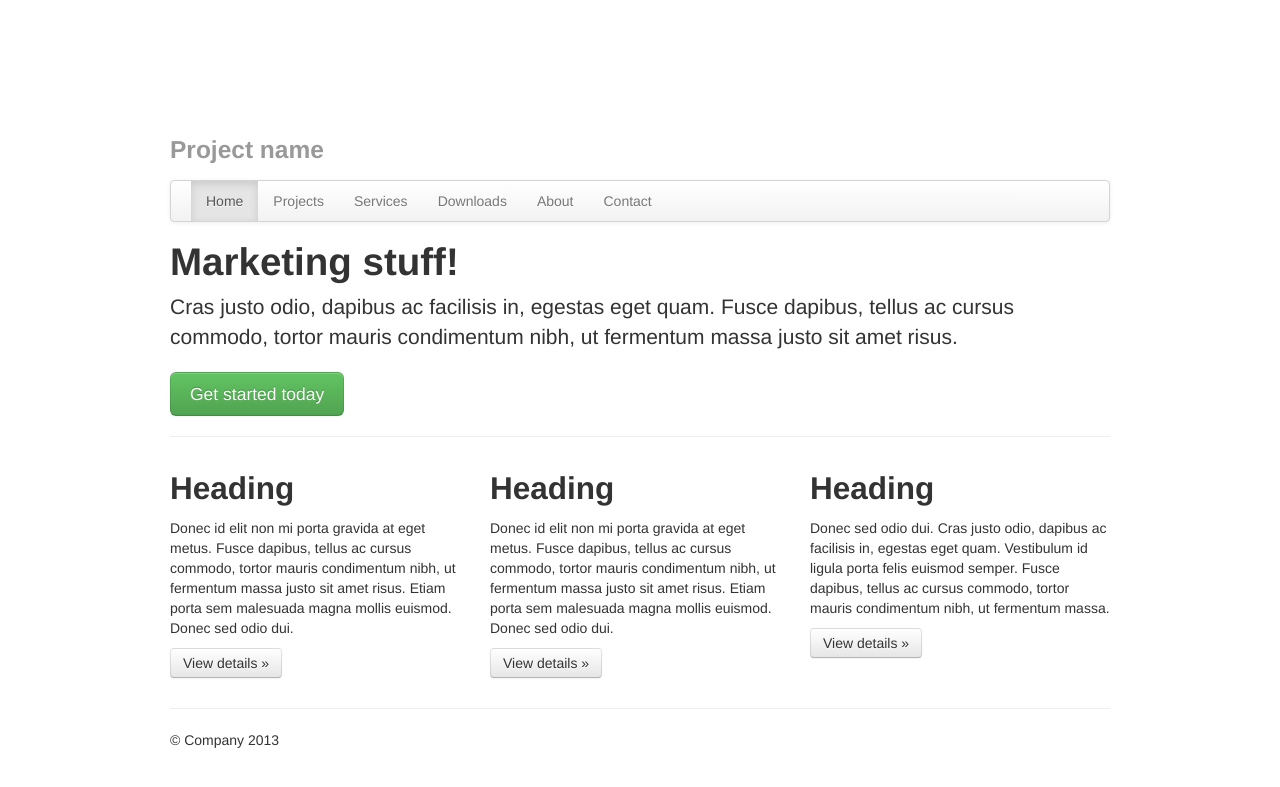
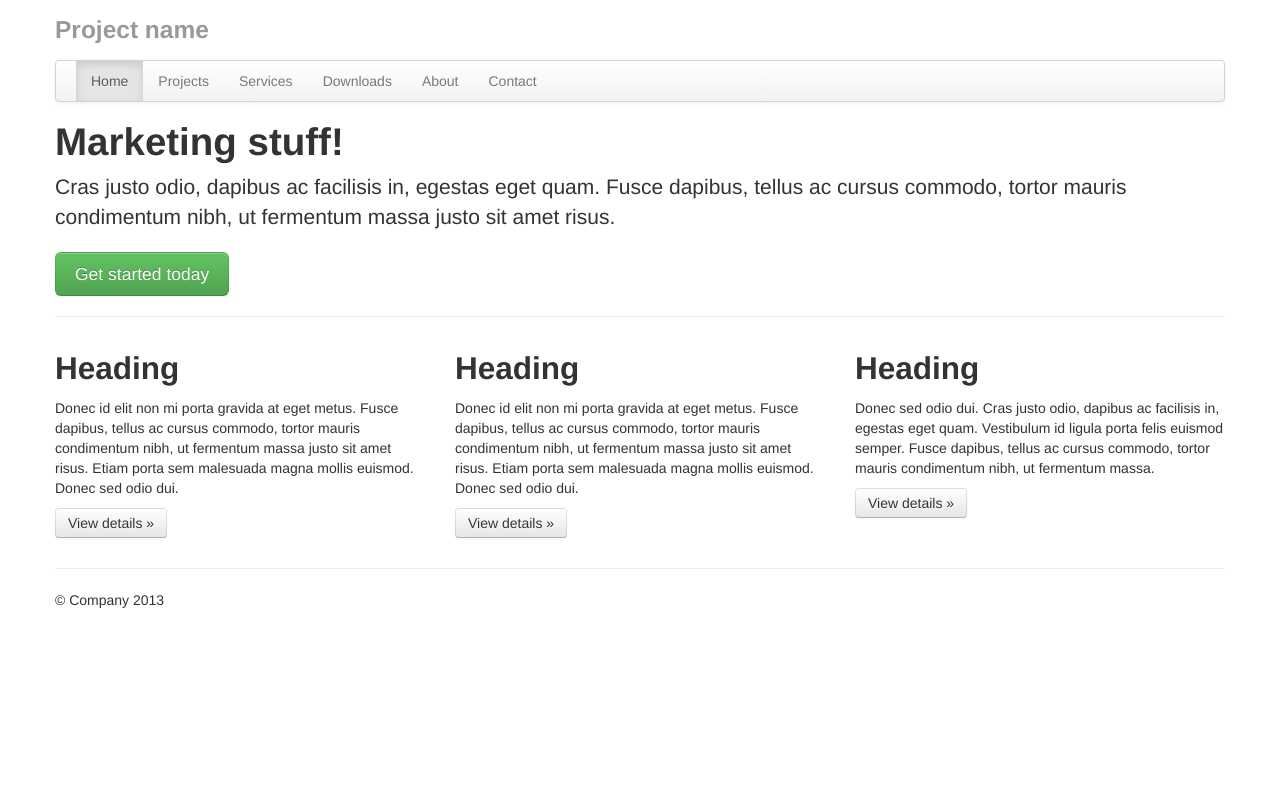
Before and after one commit to tsplab/webapp-demo, a PHP site: page / in a window 1280 px wide. Shown: the top 787 px of the page. Run offline with PHP 8.4, Linux system fonts and the light colour scheme.

Commit message:
mise a jour du theme bootstrap

```diff
--- a/index.php
+++ b/index.php
@@ -9,9 +9,12 @@
     <meta name="author" content="">
 
     <!-- Le styles -->
-    <link href="theme/yeti-bootstrap/css/bootstrap.css" rel="stylesheet">
-
+    <link href="theme/bootstrap/css/bootstrap.css" rel="stylesheet">
+    <link href="theme/bootstrap/css/bootstrap-responsive.css" rel="stylesheet">
+    <!--
+      <link href="theme/yeti-bootstrap/css/bootstrap.css" rel="stylesheet">
     <link href=".theme/yeti-boostrap/css/custom.min.css" rel="stylesheet">
+    -->
 
     <!-- HTML5 shim, for IE6-8 support of HTML5 elements -->
     <!--[if lt IE 9]>
```
